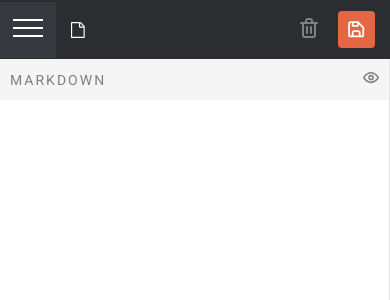
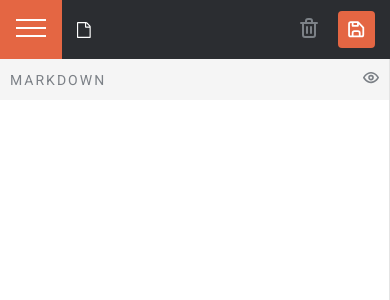
Before and after one commit to caner404/in-browser-markdown-editor, a Vue app: page / in a window 390 px wide. Shown: the top 300 px of the page. Built offline with nearby package versions, Linux system fonts and the light colour scheme; the HTML template or start-up script is replaced by a standard one.

Commit message:
Sidebarbutton height to 100% so it doenst break on different mobile viewports, add header height for specific 1280px viewport

```diff
--- a/src/components/SidebarButton.vue
+++ b/src/components/SidebarButton.vue
@@ -25,7 +25,7 @@
 button {
   border: none;
   width: 7.2rem;
-  height: 7.2rem;
+  height: 100%;
   background-color: var(--clr--sidebarbutton);
   cursor: pointer;
 }
@@ -33,10 +33,14 @@
 button:hover {
   background-color: var(--clr-orange);
 }
-@media (max-width: 38em) {
+@media (max-width: 56em) {
   button {
-    width: 5.6rem;
-    height: 5.6rem;
+    width: 6.2rem;
+  }
+}
+@media (max-width: 18em) {
+  button {
+    width: 4rem;
   }
 }
 </style>
--- a/src/components/layouts/TheHeader.vue
+++ b/src/components/layouts/TheHeader.vue
@@ -63,7 +63,7 @@
   justify-content: flex-start;
   align-items: center;
   gap: 3rem;
-  height: 7vh;
+  height: 5vh;
   width: 100%;
   background-color: var(--clr--800);
   transition: all 0.4s ease;
@@ -94,9 +94,15 @@
   fill: var(--clr-orange);
 }
 
+@media (max-width: 80em) {
+  header {
+    height: 9vh;
+  }
+}
 @media (max-width: 60em) {
   header {
     gap: 1.5rem;
+    height: 6vh;
   }
   .markdown_logo,
   hr {
@@ -108,5 +114,8 @@
     gap: 2rem;
     margin-right: 1.5rem;
   }
+  header {
+    height: 7vh;
+  }
 }
 </style>
```
Also changed, not shown: 8 other files (tests, documents, lock files or other folders).
